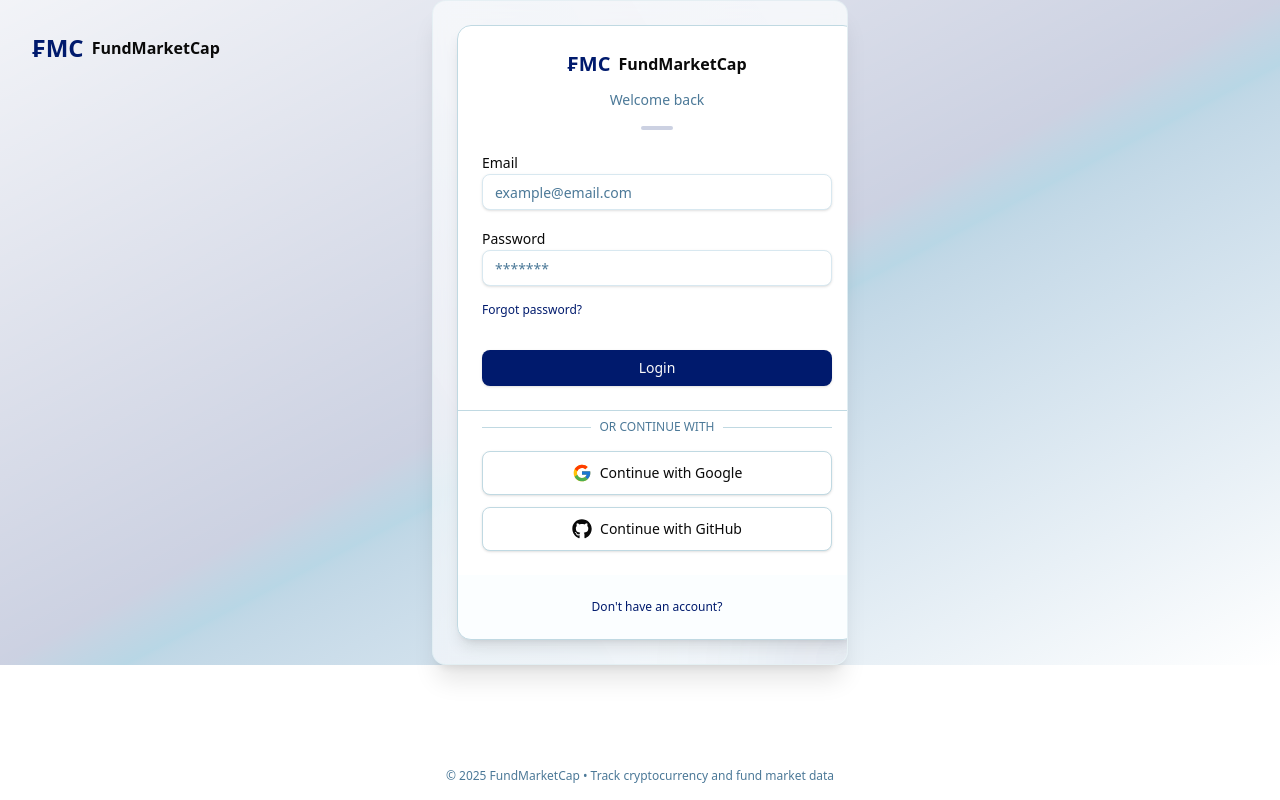
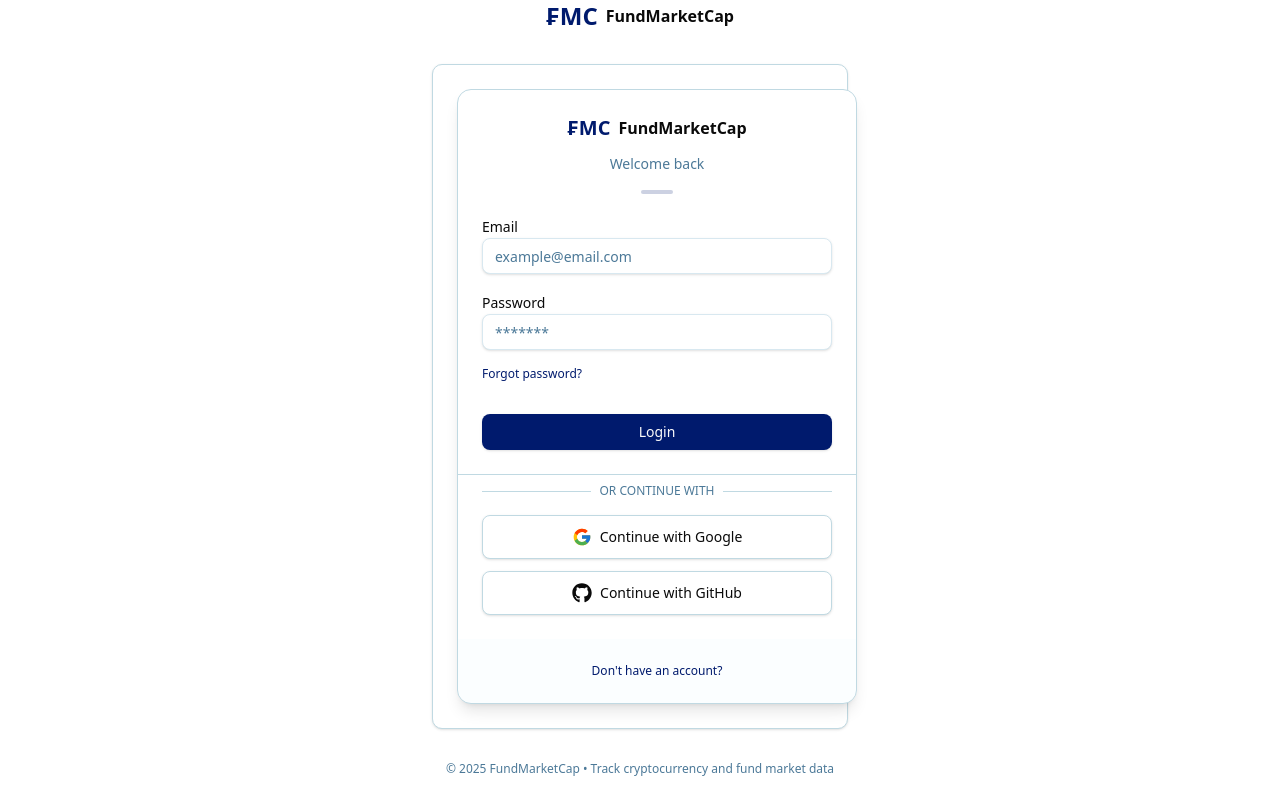
Before and after one commit to Masterchinedum/fundmarketcap, a Next.js app: page /auth/login in a window 1280 px wide. Built offline with nearby package versions, Linux system fonts and the light colour scheme; no server answers.

Commit message:
Refactor AuthLayout for improved structure and styling; simplify branding and content container

```diff
--- a/app/auth/layout.tsx
+++ b/app/auth/layout.tsx
@@ -4,25 +4,24 @@
   children: React.ReactNode
 }) {
   return (
-    <div className="h-full flex items-center justify-center bg-gradient-to-br from-primary/5 via-primary/20 to-background">
-      <div className="absolute top-8 left-8">
-        <div className="flex items-center">
+    <div className="h-full flex flex-col items-center justify-center bg-background">
+      {/* Logo/branding at the top of the content */}
+      <div className="mb-8 text-center">
+        <div className="flex items-center justify-center">
           <span className="text-2xl font-bold text-primary mr-2">₣MC</span>
-          <span className="font-semibold text-foreground hidden sm:inline-block">FundMarketCap</span>
+          <span className="font-semibold">FundMarketCap</span>
         </div>
       </div>
 
+      {/* Clean, simple container for auth content */}
       <div className="w-full max-w-md px-4">
-        <div className="backdrop-blur-sm bg-background/70 p-4 sm:p-6 rounded-xl shadow-xl border border-border/30 relative overflow-hidden">
-          <div className="absolute inset-0 bg-gradient-to-tr from-primary/5 to-transparent opacity-50 pointer-events-none"></div>
-          <div className="relative z-10">
-            {children}
-          </div>
-          <div className="absolute -bottom-20 -right-20 w-40 h-40 bg-primary/10 rounded-full blur-3xl pointer-events-none"></div>
+        <div className="bg-card p-6 rounded-lg border border-border shadow-sm">
+          {children}
         </div>
       </div>
 
-      <div className="absolute bottom-4 text-xs text-muted-foreground">
+      {/* Simple footer */}
+      <div className="mt-8 text-xs text-muted-foreground text-center">
         <span>© {new Date().getFullYear()} FundMarketCap • Track cryptocurrency and fund market data</span>
       </div>
     </div>
```
